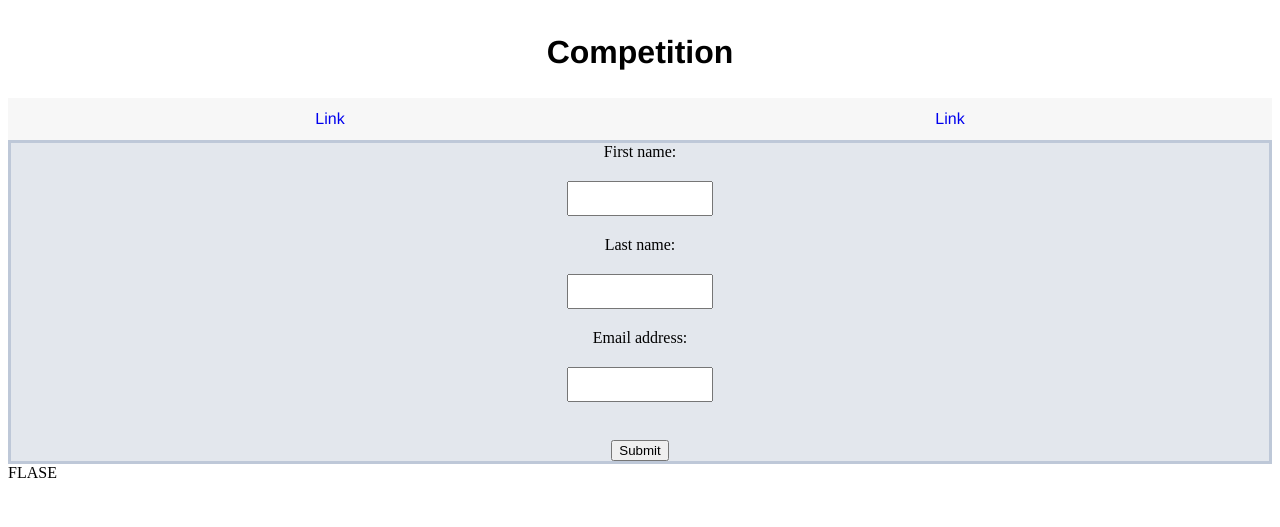
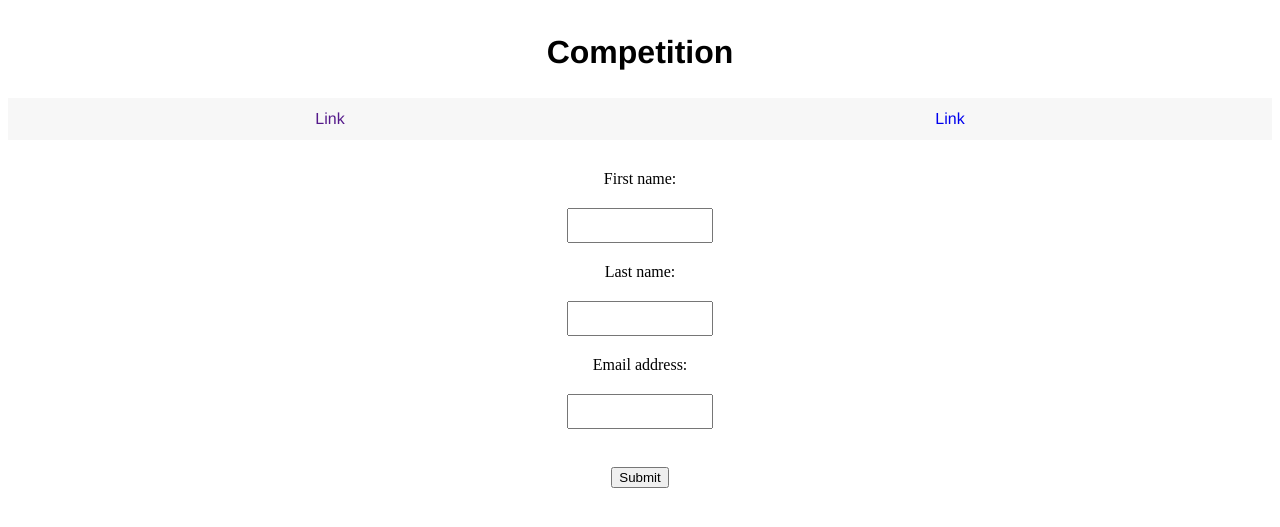
Before and after one commit to Harold-T/WebDev, a PHP site: page / in a window 1280 px wide. Shown: the top 527 px of the page. Run offline with PHP 8.4, Linux system fonts and the light colour scheme.

Commit message:
add general changes

```diff
--- a/css/style.css
+++ b/css/style.css
@@ -10,6 +10,7 @@
 	background-color: #f7f7f7;
 	overflow: hidden;
 	padding: 12px;
+	margin-bottom: 30px;
 }
 
 .linkbar a{
@@ -26,11 +27,8 @@ body{
 }
 
 
-div.data{
-	background-color: #e3e7ed;
-	border: solid;
-	border-width: 50%;
-	border-color: #bec8d8;
+div.data{;
+	border-width: 1;
 	text-align: center
 }
 
--- a/index.html
+++ b/index.html
@@ -10,7 +10,7 @@
 		<div class="header"> <h1>Competition</h1> </div>
 
 		<div class="linkbar">
-			<a href="#"> Link </a>
+			<a href=""> Link </a>
 			<a href="#"> Link </a>
 		</div>
 
--- a/index.php
+++ b/index.php
@@ -9,12 +9,6 @@ $URL = "http://$_SERVER[HTTP_HOST]$_SERVER[REQUEST_URI]";
 if(strpos($URL, "error=true") == true){
 	echo "BLAH";
 }
-
-else{
-	echo "FLASE";
-}
-
-
 #echo "AASDASD";
 //chje
  ?>
--- a/php/database.class.php
+++ b/php/database.class.php
@@ -37,10 +37,6 @@ class Database{
 			echo "INVALID INPUT";
 			return false;
 		}
-
-
-
-		//Execute the SQL statement
 	}
 
 
```
